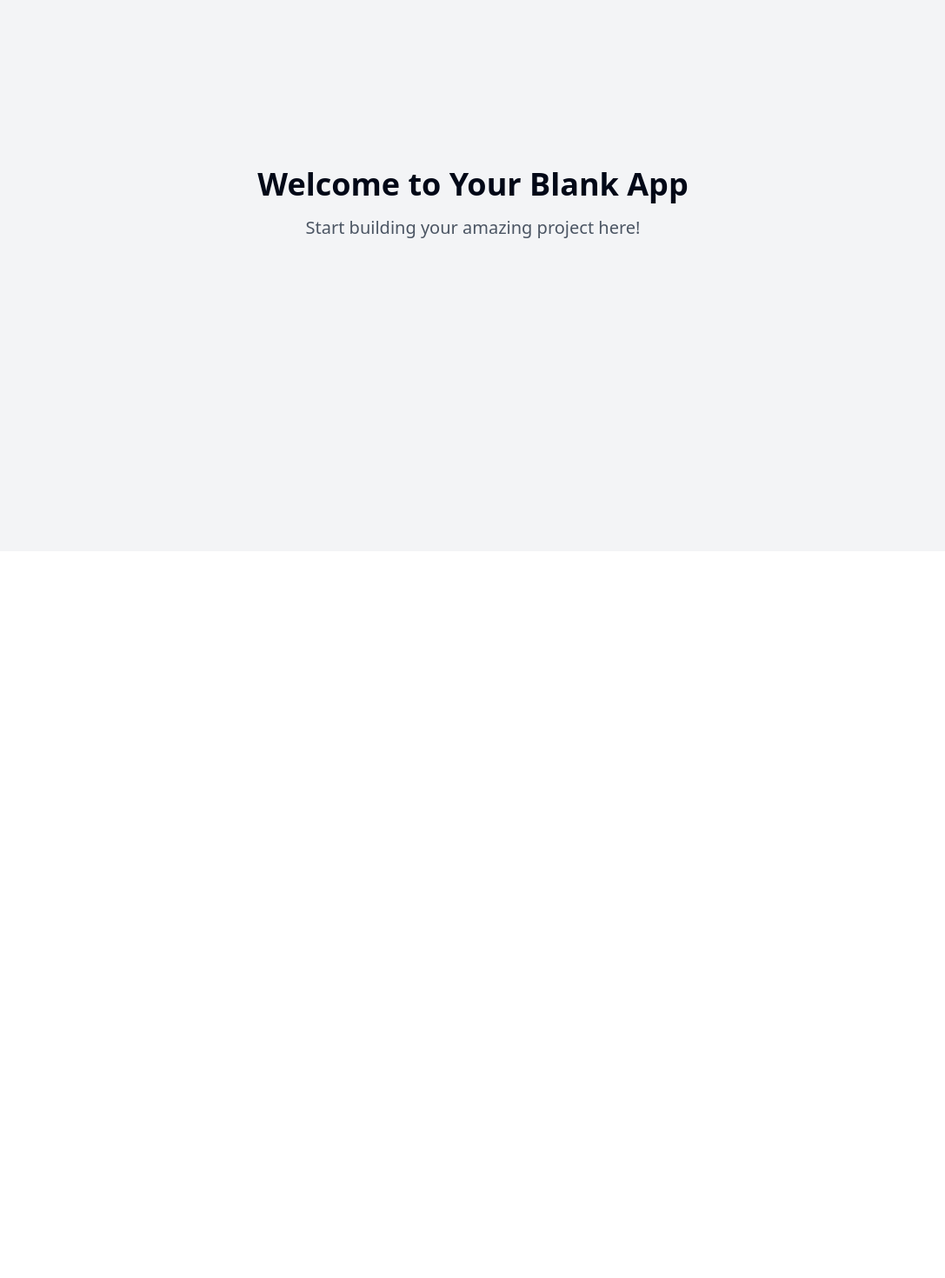
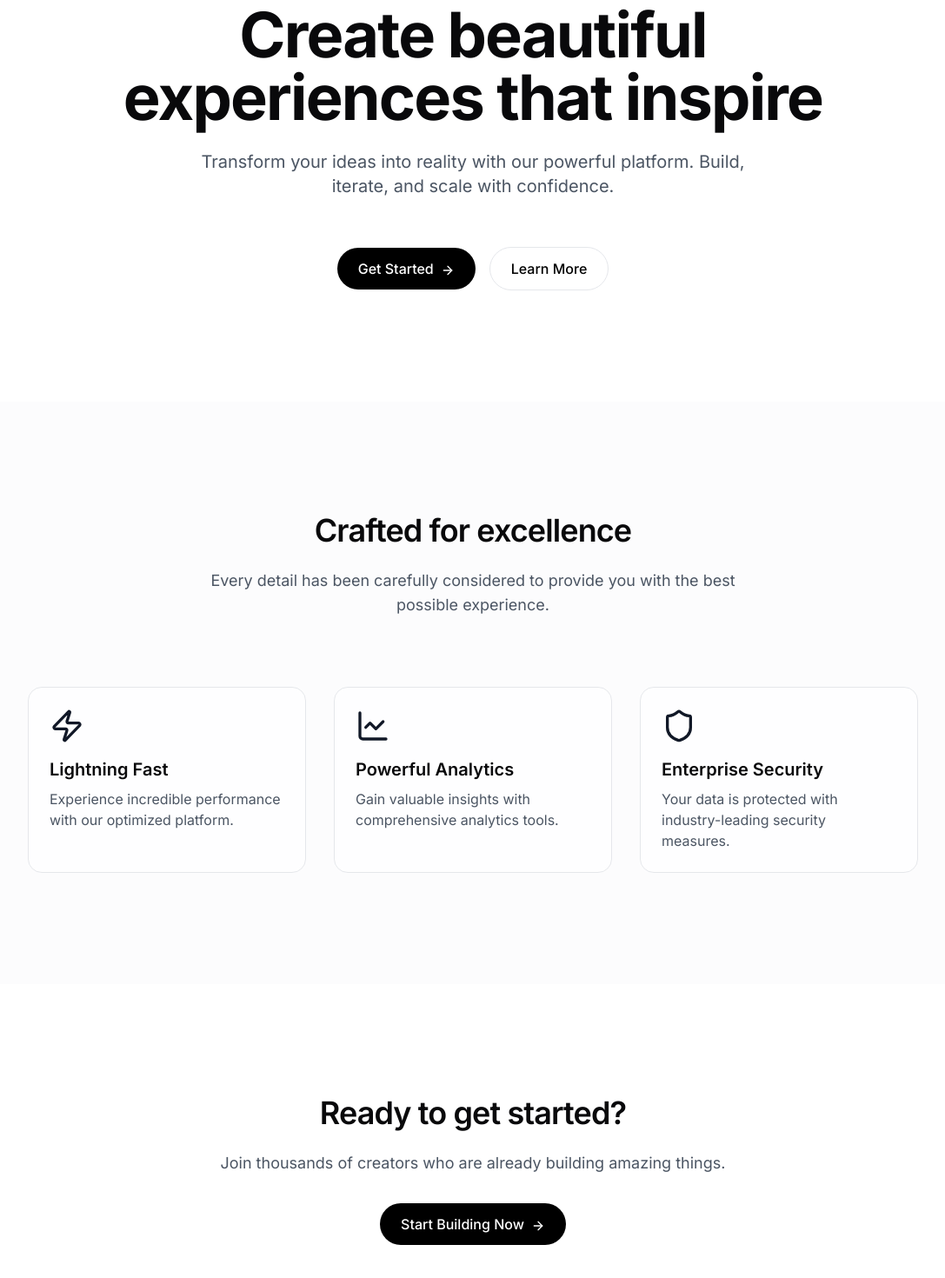
Before and after one commit to Abdulrahmanisk/creator-reactor, a React (Vite) app: page / in a window 1280 px wide. Shown: the part 166-1636 px from the top of the page at 87% size, without its empty margins (96-1183 px from the left). Before the commit the page ends 800 px from the top, so only its background shows below. Built offline with nearby package versions, Linux system fonts and the light colour scheme.

Commit message:
Create React app
This commit fulfills the prompt to create a React app.  The specific implementation details are not included in this commit message.

```diff
--- a/package.json
+++ b/package.json
@@ -45,6 +45,7 @@
     "cmdk": "^1.0.0",
     "date-fns": "^3.6.0",
     "embla-carousel-react": "^8.3.0",
+    "framer-motion": "^12.4.7",
     "input-otp": "^1.2.4",
     "lucide-react": "^0.462.0",
     "next-themes": "^0.3.0",
--- a/src/index.css
+++ b/src/index.css
@@ -1,3 +1,6 @@
+
+@import url('https://fonts.googleapis.com/css2?family=Inter:wght@100;200;300;400;500;600;700;800;900&display=swap');
+
 @tailwind base;
 @tailwind components;
 @tailwind utilities;
@@ -5,88 +8,25 @@
 @layer base {
   :root {
     --background: 0 0% 100%;
-    --foreground: 222.2 84% 4.9%;
-
+    --foreground: 240 10% 3.9%;
     --card: 0 0% 100%;
-    --card-foreground: 222.2 84% 4.9%;
-
+    --card-foreground: 240 10% 3.9%;
     --popover: 0 0% 100%;
-    --popover-foreground: 222.2 84% 4.9%;
-
-    --primary: 222.2 47.4% 11.2%;
-    --primary-foreground: 210 40% 98%;
-
-    --secondary: 210 40% 96.1%;
-    --secondary-foreground: 222.2 47.4% 11.2%;
-
-    --muted: 210 40% 96.1%;
-    --muted-foreground: 215.4 16.3% 46.9%;
-
-    --accent: 210 40% 96.1%;
-    --accent-foreground: 222.2 47.4% 11.2%;
-
+    --popover-foreground: 240 10% 3.9%;
+    --primary: 240 5.9% 10%;
+    --primary-foreground: 0 0% 98%;
+    --secondary: 240 4.8% 95.9%;
+    --secondary-foreground: 240 5.9% 10%;
+    --muted: 240 4.8% 95.9%;
+    --muted-foreground: 240 3.8% 46.1%;
+    --accent: 240 4.8% 95.9%;
+    --accent-foreground: 240 5.9% 10%;
     --destructive: 0 84.2% 60.2%;
-    --destructive-foreground: 210 40% 98%;
-
-    --border: 214.3 31.8% 91.4%;
-    --input: 214.3 31.8% 91.4%;
-    --ring: 222.2 84% 4.9%;
-
-    --radius: 0.5rem;
-
-    --sidebar-background: 0 0% 98%;
-
-    --sidebar-foreground: 240 5.3% 26.1%;
-
-    --sidebar-primary: 240 5.9% 10%;
-
-    --sidebar-primary-foreground: 0 0% 98%;
-
-    --sidebar-accent: 240 4.8% 95.9%;
-
-    --sidebar-accent-foreground: 240 5.9% 10%;
-
-    --sidebar-border: 220 13% 91%;
-
-    --sidebar-ring: 217.2 91.2% 59.8%;
-  }
-
-  .dark {
-    --background: 222.2 84% 4.9%;
-    --foreground: 210 40% 98%;
-
-    --card: 222.2 84% 4.9%;
-    --card-foreground: 210 40% 98%;
-
-    --popover: 222.2 84% 4.9%;
-    --popover-foreground: 210 40% 98%;
-
-    --primary: 210 40% 98%;
-    --primary-foreground: 222.2 47.4% 11.2%;
-
-    --secondary: 217.2 32.6% 17.5%;
-    --secondary-foreground: 210 40% 98%;
-
-    --muted: 217.2 32.6% 17.5%;
-    --muted-foreground: 215 20.2% 65.1%;
-
-    --accent: 217.2 32.6% 17.5%;
-    --accent-foreground: 210 40% 98%;
-
-    --destructive: 0 62.8% 30.6%;
-    --destructive-foreground: 210 40% 98%;
-
-    --border: 217.2 32.6% 17.5%;
-    --input: 217.2 32.6% 17.5%;
-    --ring: 212.7 26.8% 83.9%;
-    --sidebar-background: 240 5.9% 10%;
-    --sidebar-foreground: 240 4.8% 95.9%;
-    --sidebar-primary: 224.3 76.3% 48%;
-    --sidebar-primary-foreground: 0 0% 100%;
-    --sidebar-accent: 240 3.7% 15.9%;
-    --sidebar-accent-foreground: 240 4.8% 95.9%;
-    --sidebar-border: 240 3.7% 15.9%;
-    --sidebar-ring: 217.2 91.2% 59.8%;
+    --destructive-foreground: 0 0% 98%;
+    --border: 240 5.9% 90%;
+    --input: 240 5.9% 90%;
+    --ring: 240 5.9% 10%;
+    --radius: 0.75rem;
   }
 }
 
@@ -94,8 +34,28 @@
   * {
     @apply border-border;
   }
-
   body {
-    @apply bg-background text-foreground;
+    @apply bg-background text-foreground font-[Inter];
+    font-feature-settings: "rlig" 1, "calt" 1;
   }
 }
+
+.hero-text {
+  @apply text-5xl sm:text-6xl md:text-7xl font-bold tracking-tight;
+}
+
+.section-text {
+  @apply text-3xl sm:text-4xl font-semibold tracking-tight;
+}
+
+.feature-card {
+  @apply p-6 rounded-2xl bg-white/70 backdrop-blur-sm border border-gray-200 transition-all duration-300 hover:shadow-lg hover:-translate-y-1;
+}
+
+.button-primary {
+  @apply px-6 py-3 rounded-full bg-black text-white font-medium transition-all duration-300 hover:bg-gray-800 hover:scale-105;
+}
+
+.button-secondary {
+  @apply px-6 py-3 rounded-full bg-white text-black font-medium border border-gray-200 transition-all duration-300 hover:border-gray-400 hover:scale-105;
+}
--- a/src/pages/Index.tsx
+++ b/src/pages/Index.tsx
@@ -1,14 +1,119 @@
-// Update this page (the content is just a fallback if you fail to update the page)
+
+import { motion } from "framer-motion";
+import { ArrowRight, LineChart, Shield, Zap } from "lucide-react";
 
 const Index = () => {
   return (
-    <div className="min-h-screen flex items-center justify-center bg-gray-100">
-      <div className="text-center">
-        <h1 className="text-4xl font-bold mb-4">Welcome to Your Blank App</h1>
-        <p className="text-xl text-gray-600">Start building your amazing project here!</p>
-      </div>
+    <div className="min-h-screen w-full overflow-hidden">
+      {/* Hero Section */}
+      <section className="container mx-auto px-4 pt-20 pb-32">
+        <motion.div
+          initial={{ opacity: 0, y: 20 }}
+          animate={{ opacity: 1, y: 0 }}
+          transition={{ duration: 0.5 }}
+          className="text-center max-w-4xl mx-auto space-y-6"
+        >
+          <div className="inline-flex items-center px-4 py-1.5 rounded-full border border-gray-200 bg-white/50 backdrop-blur-sm mb-8">
+            <span className="text-sm font-medium text-gray-600">
+              Introducing something amazing
+            </span>
+          </div>
+          <h1 className="hero-text">
+            Create beautiful experiences that inspire
+          </h1>
+          <p className="text-xl text-gray-600 max-w-2xl mx-auto">
+            Transform your ideas into reality with our powerful platform. Build, iterate, and scale with confidence.
+          </p>
+          <div className="flex items-center justify-center gap-4 pt-8">
+            <button className="button-primary">
+              Get Started
+              <ArrowRight className="ml-2 inline-block w-4 h-4" />
+            </button>
+            <button className="button-secondary">
+              Learn More
+            </button>
+          </div>
+        </motion.div>
+      </section>
+
+      {/* Features Section */}
+      <section className="bg-gray-50/50 py-32">
+        <div className="container mx-auto px-4">
+          <motion.div
+            initial={{ opacity: 0, y: 20 }}
+            whileInView={{ opacity: 1, y: 0 }}
+            viewport={{ once: true }}
+            transition={{ duration: 0.5 }}
+            className="text-center max-w-2xl mx-auto mb-20"
+          >
+            <h2 className="section-text mb-6">
+              Crafted for excellence
+            </h2>
+            <p className="text-lg text-gray-600">
+              Every detail has been carefully considered to provide you with the best possible experience.
+            </p>
+          </motion.div>
+
+          <div className="grid grid-cols-1 md:grid-cols-3 gap-8 max-w-5xl mx-auto">
+            {features.map((feature, index) => (
+              <motion.div
+                key={feature.title}
+                initial={{ opacity: 0, y: 20 }}
+                whileInView={{ opacity: 1, y: 0 }}
+                viewport={{ once: true }}
+                transition={{ duration: 0.5, delay: index * 0.1 }}
+                className="feature-card"
+              >
+                <feature.icon className="w-10 h-10 mb-4 text-gray-900" />
+                <h3 className="text-xl font-semibold mb-2">{feature.title}</h3>
+                <p className="text-gray-600">{feature.description}</p>
+              </motion.div>
+            ))}
+          </div>
+        </div>
+      </section>
+
+      {/* CTA Section */}
+      <section className="container mx-auto px-4 py-32">
+        <motion.div
+          initial={{ opacity: 0, y: 20 }}
+          whileInView={{ opacity: 1, y: 0 }}
+          viewport={{ once: true }}
+          transition={{ duration: 0.5 }}
+          className="text-center max-w-3xl mx-auto"
+        >
+          <h2 className="section-text mb-6">
+            Ready to get started?
+          </h2>
+          <p className="text-lg text-gray-600 mb-8">
+            Join thousands of creators who are already building amazing things.
+          </p>
+          <button className="button-primary">
+            Start Building Now
+            <ArrowRight className="ml-2 inline-block w-4 h-4" />
+          </button>
+        </motion.div>
+      </section>
     </div>
   );
 };
 
+const features = [
+  {
+    title: "Lightning Fast",
+    description: "Experience incredible performance with our optimized platform.",
+    icon: Zap,
+  },
+  {
+    title: "Powerful Analytics",
+    description: "Gain valuable insights with comprehensive analytics tools.",
+    icon: LineChart,
+  },
+  {
+    title: "Enterprise Security",
+    description: "Your data is protected with industry-leading security measures.",
+    icon: Shield,
+  },
+];
+
 export default Index;
--- a/tailwind.config.ts
+++ b/tailwind.config.ts
@@ -1,96 +1,79 @@
+
 import type { Config } from "tailwindcss";
 
 export default {
   darkMode: ["class"],
-	content: [
-		"./pages/**/*.{ts,tsx}",
-		"./components/**/*.{ts,tsx}",
-		"./app/**/*.{ts,tsx}",
-		"./src/**/*.{ts,tsx}",
-	],
+  content: ["./pages/**/*.{ts,tsx}", "./components/**/*.{ts,tsx}", "./app/**/*.{ts,tsx}", "./src/**/*.{ts,tsx}"],
   prefix: "",
   theme: {
     container: {
       center: true,
-			padding: '2rem',
+      padding: "2rem",
       screens: {
-				'2xl': '1400px'
-			}
+        "2xl": "1400px",
+      },
     },
     extend: {
       colors: {
-				border: 'hsl(var(--border))',
-				input: 'hsl(var(--input))',
-				ring: 'hsl(var(--ring))',
-				background: 'hsl(var(--background))',
-				foreground: 'hsl(var(--foreground))',
+        border: "hsl(var(--border))",
+        input: "hsl(var(--input))",
+        ring: "hsl(var(--ring))",
+        background: "hsl(var(--background))",
+        foreground: "hsl(var(--foreground))",
         primary: {
-					DEFAULT: 'hsl(var(--primary))',
-					foreground: 'hsl(var(--primary-foreground))'
+          DEFAULT: "hsl(var(--primary))",
+          foreground: "hsl(var(--primary-foreground))",
         },
         secondary: {
-					DEFAULT: 'hsl(var(--secondary))',
-					foreground: 'hsl(var(--secondary-foreground))'
+          DEFAULT: "hsl(var(--secondary))",
+          foreground: "hsl(var(--secondary-foreground))",
         },
         destructive: {
-					DEFAULT: 'hsl(var(--destructive))',
-					foreground: 'hsl(var(--destructive-foreground))'
+          DEFAULT: "hsl(var(--destructive))",
+          foreground: "hsl(var(--destructive-foreground))",
         },
         muted: {
-					DEFAULT: 'hsl(var(--muted))',
-					foreground: 'hsl(var(--muted-foreground))'
+          DEFAULT: "hsl(var(--muted))",
+          foreground: "hsl(var(--muted-foreground))",
         },
         accent: {
-					DEFAULT: 'hsl(var(--accent))',
-					foreground: 'hsl(var(--accent-foreground))'
+          DEFAULT: "hsl(var(--accent))",
+          foreground: "hsl(var(--accent-foreground))",
         },
         popover: {
-					DEFAULT: 'hsl(var(--popover))',
-					foreground: 'hsl(var(--popover-foreground))'
+          DEFAULT: "hsl(var(--popover))",
+          foreground: "hsl(var(--popover-foreground))",
         },
         card: {
-					DEFAULT: 'hsl(var(--card))',
-					foreground: 'hsl(var(--card-foreground))'
+          DEFAULT: "hsl(var(--card))",
+          foreground: "hsl(var(--card-foreground))",
         },
-				sidebar: {
-					DEFAULT: 'hsl(var(--sidebar-background))',
-					foreground: 'hsl(var(--sidebar-foreground))',
-					primary: 'hsl(var(--sidebar-primary))',
-					'primary-foreground': 'hsl(var(--sidebar-primary-foreground))',
-					accent: 'hsl(var(--sidebar-accent))',
-					'accent-foreground': 'hsl(var(--sidebar-accent-foreground))',
-					border: 'hsl(var(--sidebar-border))',
-					ring: 'hsl(var(--sidebar-ring))'
-				}
-			},
-			borderRadius: {
-				lg: 'var(--radius)',
-				md: 'calc(var(--radius) - 2px)',
-				sm: 'calc(var(--radius) - 4px)'
       },
       keyframes: {
-				'accordion-down': {
-					from: {
-						height: '0'
+        "fade-up": {
+          "0%": {
+            opacity: "0",
+            transform: "translateY(20px)",
           },
-					to: {
-						height: 'var(--radix-accordion-content-height)'
-					}
+          "100%": {
+            opacity: "1",
+            transform: "translateY(0)",
           },
-				'accordion-up': {
-					from: {
-						height: 'var(--radix-accordion-content-height)'
         },
-					to: {
-						height: '0'
-					}
-				}
+        "fade-in": {
+          "0%": {
+            opacity: "0",
+          },
+          "100%": {
+            opacity: "1",
+          },
+        },
       },
       animation: {
-				'accordion-down': 'accordion-down 0.2s ease-out',
-				'accordion-up': 'accordion-up 0.2s ease-out'
-			}
-		}
+        "fade-up": "fade-up 0.5s ease-out",
+        "fade-in": "fade-in 0.5s ease-out",
+      },
+    },
   },
   plugins: [require("tailwindcss-animate")],
 } satisfies Config;
```
Also changed, not shown: 1 other file (tests, documents, lock files or other folders). Lines whose indentation alone changed are shown as unchanged.
